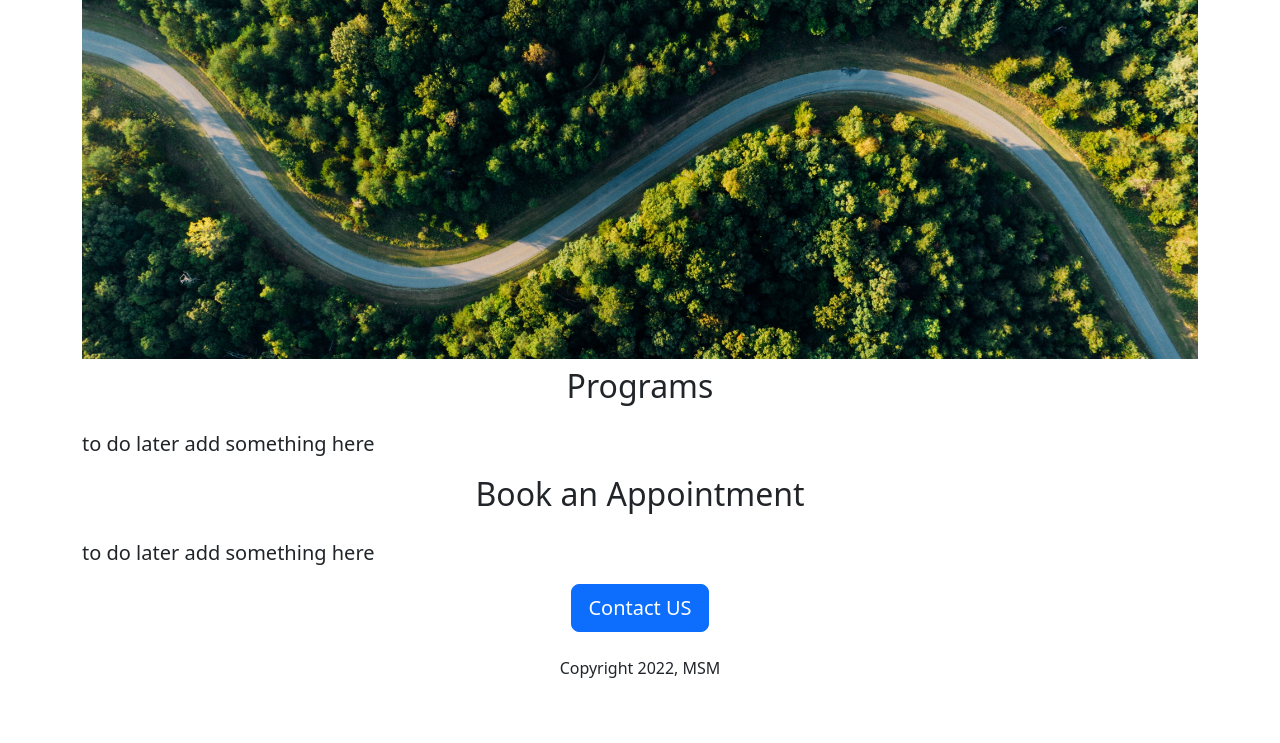
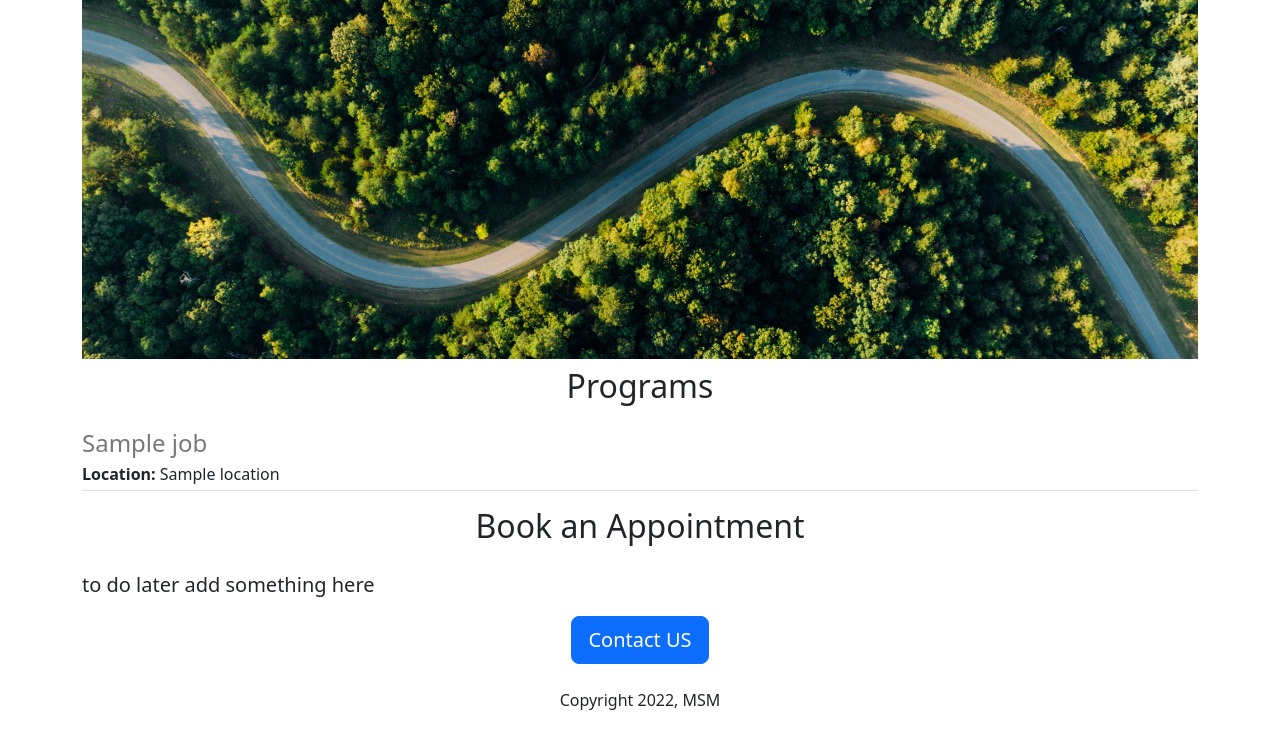
Before and after one commit to rajnibala/modern-saint-meditation-w2, a Flask app: template templates/Home.html in a window 1280 px wide. Shown: the part 57-800 px from the top of the page. Run offline with Flask 3, Linux system fonts and the light colour scheme; the template is opened without the code that fills it: most values are stand-ins (such as "Sample title", 1, 10 or a date in 2020).

Commit message:
aading features jobs etc

```diff
--- a/app.py
+++ b/app.py
@@ -1,24 +1,35 @@
 from flask import Flask, render_template
 app = Flask(__name__)
-programs = [
+JOBS = [
   {
-    'id':1,
-    'title' : 'Importence of Meditation'
-    },
-  {
-    'id':2,
-    'title' : 'Importence of Meditation'
+    'id': 1,
+    'title': 'Data Analyst',
+    'location': 'Bengaluru, India',
+    'salary': 'Rs. 10,00,000'
   },
   {
-   'id':3,
-    'title' : 'Importence of Meditation'
+    'id': 2,
+    'title': 'Data Scientist',
+    'location': 'Delhi, India',
+    'salary': 'Rs. 15,00,000'
+  },
+  {
+    'id': 3,
+    'title': 'Frontend Engineer',
+    'location': 'Remote'
+  },
+  {
+    'id': 4,
+    'title': 'Backend Engineer',
+    'location': 'San Francisco, USA',
+    'salary': '$150,000'
   }
 ]
 
-
-
 @app.route("/")
 def hello_world():
- return render_template('Home.html', programs=programs)
+    return render_template('home.html',
+                           jobs=JOBS)
+
 if __name__ == "__main__":
   app.run(host='0.0.0.0', debug=True)
--- a/templates/Home.html
+++ b/templates/Home.html
@@ -1,4 +1,3 @@
-
 <!Doctype html>
 <html>
 <head>
@@ -21,8 +20,11 @@
    <img class="img-fluid"
      id="banner" src="https://modern-saint-meditation--rajni-balabala.repl.co/static/msmbg.jpeg">
    <h2 class= "text-center mt-2 mb-4">Programs</h2>
-   <p class="lead">
-   to do later add something here</p>
+   <div>
+{% for job in jobs %}
+{% include 'jobitem.html' %}
+{% endfor %}
+   </div>
    <h2 class= "text-center mt-2 mb-4">Book an Appointment </h2>
    <p class="lead">
     to do later add something here</p>
--- /dev/null
+++ b/templates/jobitem.html
@@ -0,0 +1,14 @@
+     <div class="border-bottom" style="margin-bottom:16px;padding-bottom:4px;">
+       <h4 style ="color:rgb(120,120,120); margin-bottom:4px;">{{job['title']}}</h4>
+
+<div>
+       <b>Location: </b>{{job['Location']}}
+     </div>
+ {% if 'salary' in job %}
+<div>
+    <b>Salary: </b>{{job['Salary']}}
+     </div>
+       {% endif %}
+
+
+     </div>
```
